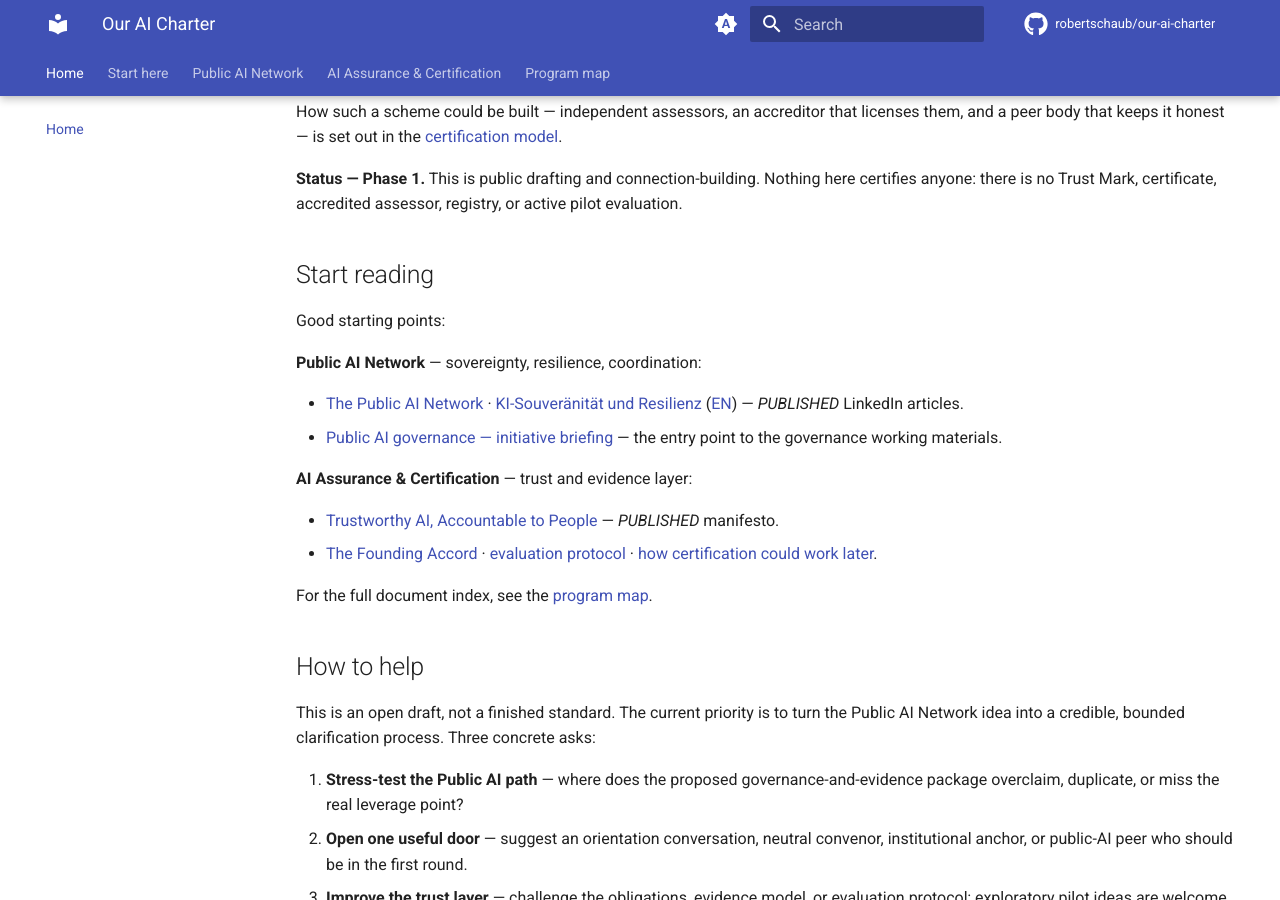
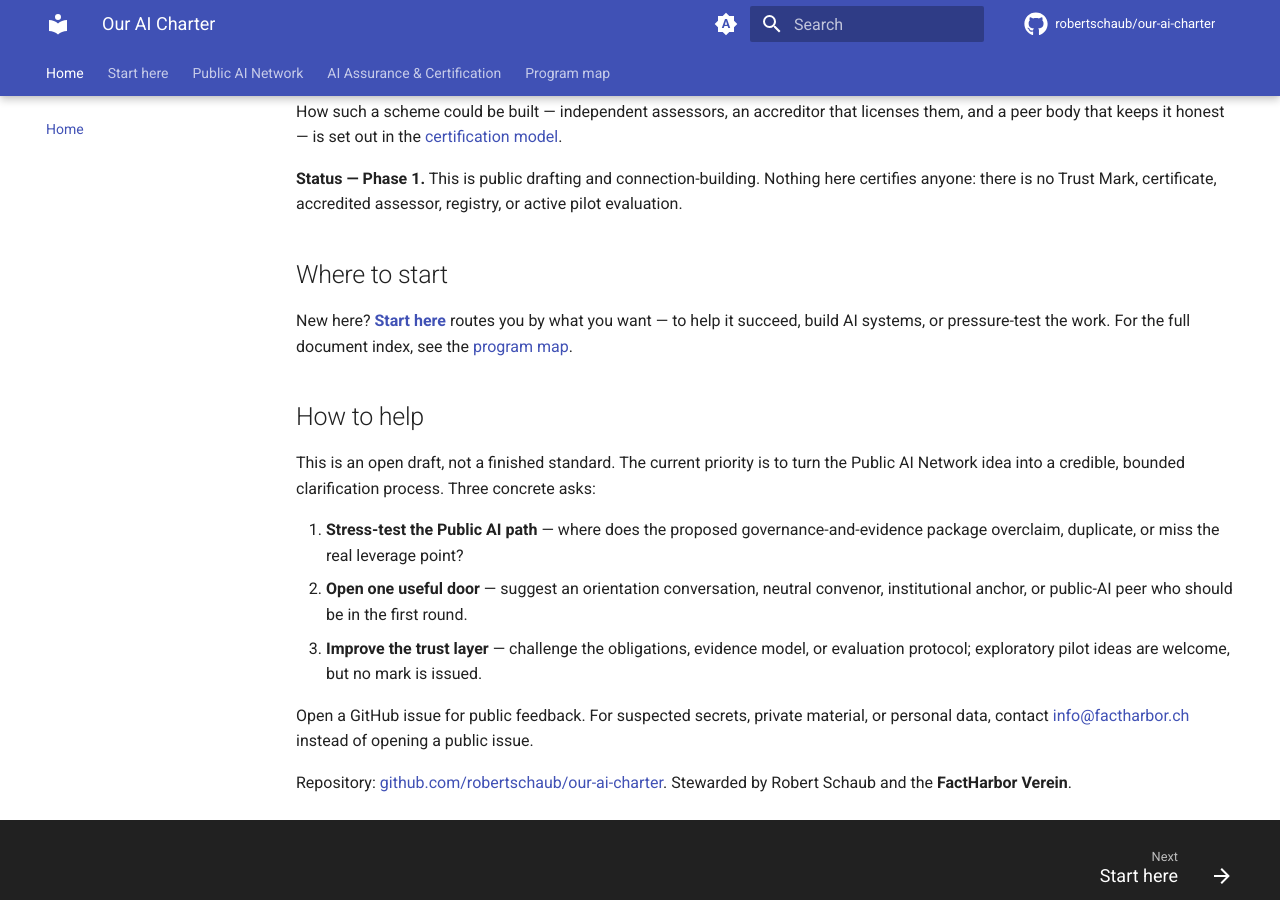
Before and after one commit to robertschaub/our-ai-charter, an MkDocs documentation site: the page built from docs/index.md, in a window 1280 px wide and 900 px high, scrolled down 2060 px. Built offline with MkDocs 1.6.1 and Material for MkDocs 9.7.7, drawn with Linux system fonts in a browser that asks for light colours; plug-ins that fetch from the network failed and are left out; comment, search, counter and statistics services are not loaded.

Commit message:
docs(home): replace Start reading with a Start here handoff
The home page's by-workstream "Start reading" list duplicated the top grid
cards and the by-role Start here page. Replace it with a one-line pointer to
Start here (adding the home->Start here link the page lacked) and keep the
program-map full-index link. Logged in CHANGELOG.

Co-Authored-By: Claude Opus 4.8 <noreply@anthropic.com>

```diff
--- a/docs/index.md
+++ b/docs/index.md
@@ -80,24 +80,9 @@ How such a scheme could be built — independent assessors, an accreditor that l
 
 **Status — Phase 1.** This is public drafting and connection-building. Nothing here certifies anyone: there is no Trust Mark, certificate, accredited assessor, registry, or active pilot evaluation.
 
-## Start reading
+## Where to start
 
-Good starting points:
-
-**Public AI Network** — sovereignty, resilience, coordination:
-
-- [The Public AI Network](Public%20AI%20Network/Published/the-public-ai-network.md) ·
-  [KI-Souveränität und Resilienz](Public%20AI%20Network/Published/ki-souveraenitaet-und-resilienz.md) ([EN](Public%20AI%20Network/Published/ai-sovereignty-and-resilience.md)) — *PUBLISHED* LinkedIn articles.
-- [Public AI governance — initiative briefing](Public%20AI%20Network/briefing.md) — the entry point to the governance working materials.
-
-**AI Assurance & Certification** — trust and evidence layer:
-
-- [Trustworthy AI, Accountable to People](AI%20Assurance%20and%20Certification/Published/trustworthy-ai-accountable-to-people.md) — *PUBLISHED* manifesto.
-- [The Founding Accord](AI%20Assurance%20and%20Certification/Framework/founding-accord.md) ·
-  [evaluation protocol](AI%20Assurance%20and%20Certification/Protocol/grounding-faithfulness-and-contestability.md) ·
-  [how certification could work later](AI%20Assurance%20and%20Certification/Framework/certification-model.md).
-
-For the full document index, see the [program map](PROGRAM.md).
+New here? **[Start here](start-here.md)** routes you by what you want — to help it succeed, build AI systems, or pressure-test the work. For the full document index, see the [program map](PROGRAM.md).
 
 ## How to help
 
```
Also changed, not shown: CHANGELOG.md (+1 -0 lines).
